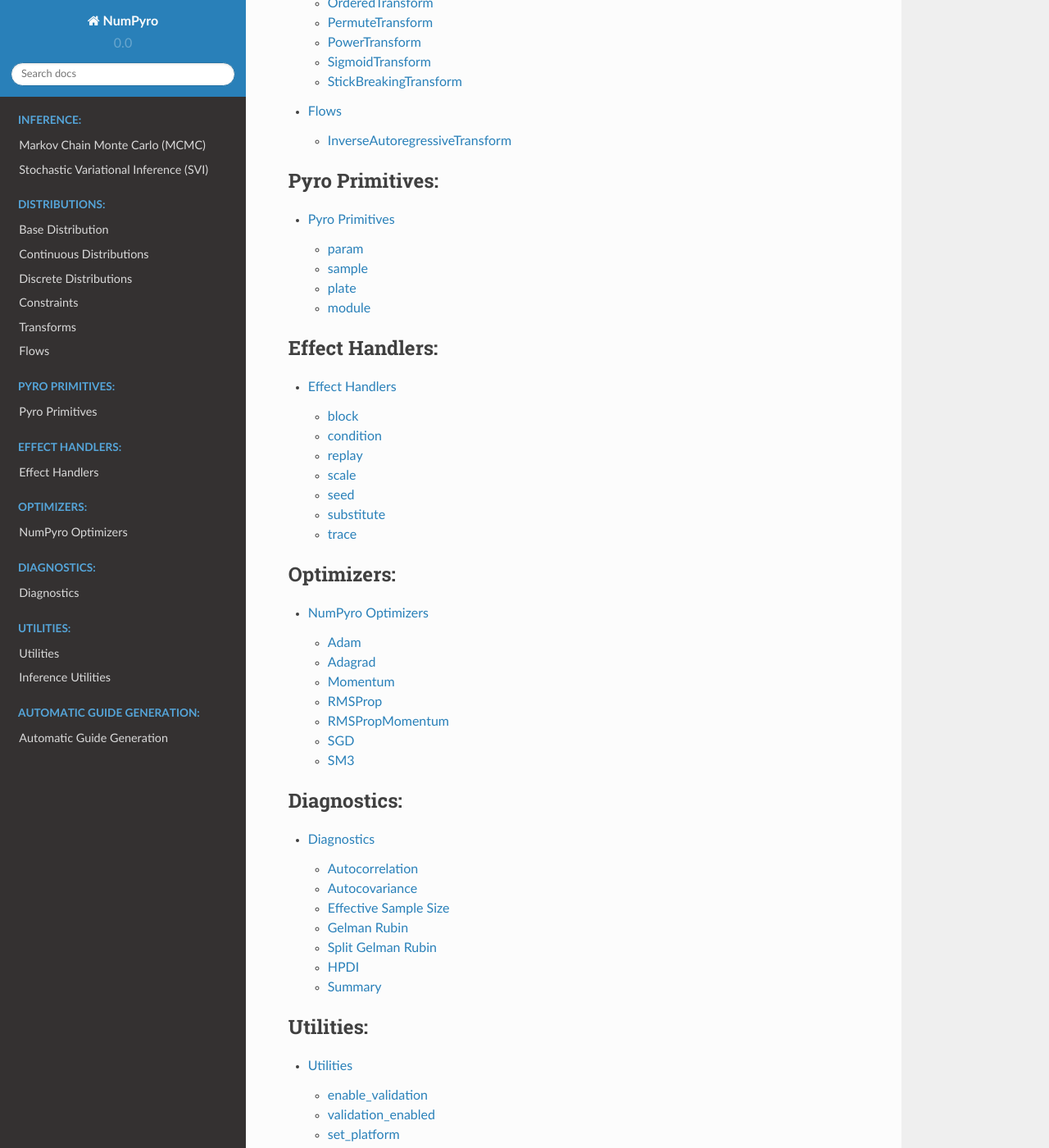
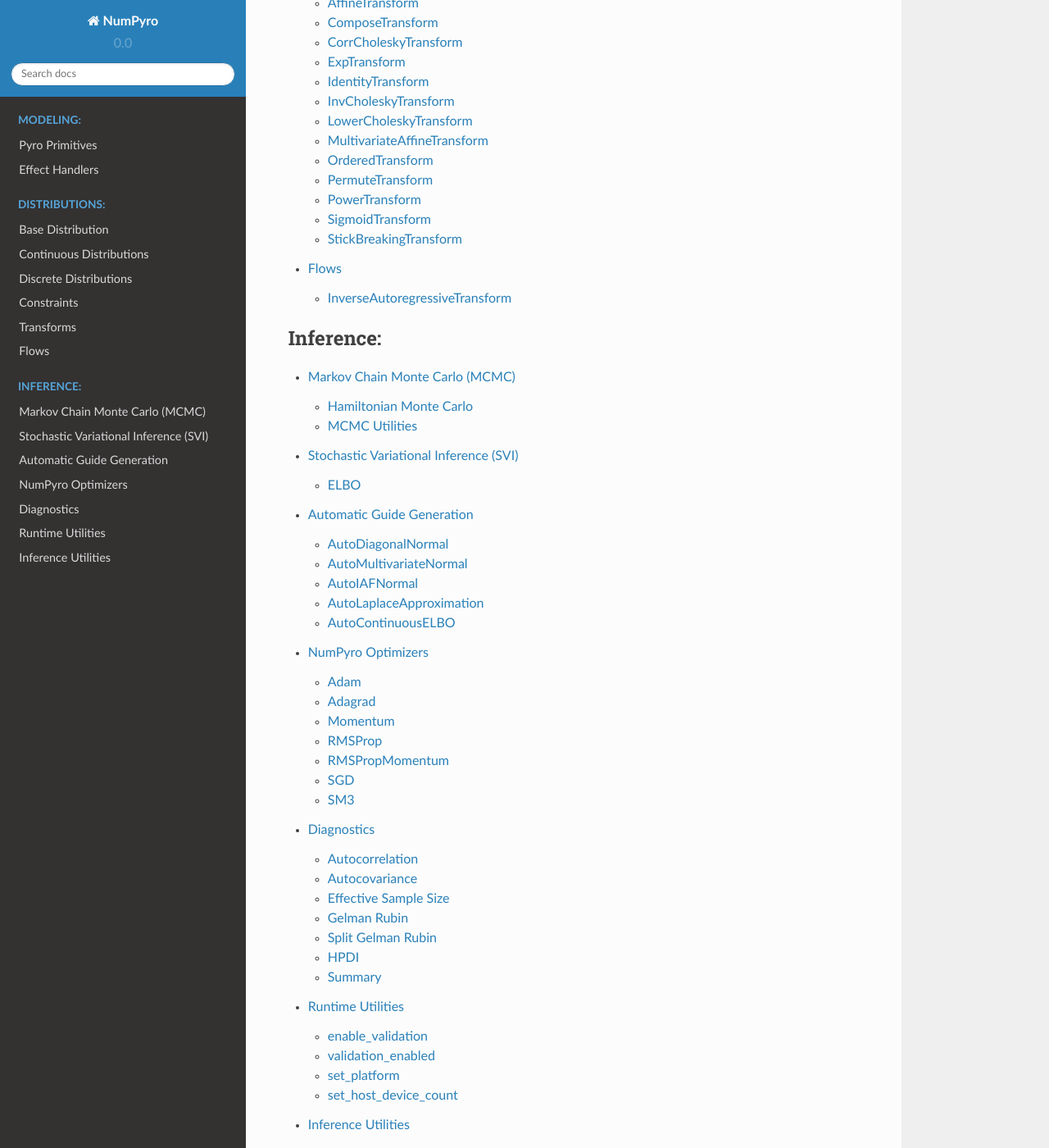
Before and after one commit to pyro-ppl/numpyro, a Sphinx documentation site: the page built from docs/source/index.rst, in a window 1280 px wide and 1400 px high, scrolled down 2424 px. Shown: the whole window at 82% size. Built offline with Sphinx 7.4.7 and the Read the Docs theme 2.0.0, drawn with Linux system fonts in a browser that asks for light colours; some of the changed text lies outside the part shown.

Commit message:
Reorganize documentation

```diff
--- a/docs/source/index.rst
+++ b/docs/source/index.rst
@@ -7,10 +7,10 @@
 .. toctree::
    :glob:
    :maxdepth: 2
-   :caption: Inference:
+   :caption: Modeling:
 
-   mcmc
-   svi
+   primitives
+   handlers
 
 
 .. toctree::
@@ -24,49 +24,14 @@
 .. toctree::
    :glob:
    :maxdepth: 2
-   :caption: Pyro Primitives:
+   :caption: Inference:
 
-   primitives
-
-
-.. toctree::
-   :glob:
-   :maxdepth: 2
-   :caption: Effect Handlers:
-
-   handlers
-
-
-.. toctree::
-   :glob:
-   :maxdepth: 2
-   :caption: Optimizers:
-
+   mcmc
+   svi
+   autoguide
    optimizers
-
-
-.. toctree::
-   :glob:
-   :maxdepth: 2
-   :caption: Diagnostics:
-
    diagnostics
-
-
-.. toctree::
-   :glob:
-   :maxdepth: 2
-   :caption: Utilities:
-
    utilities
-
-
-.. toctree::
-   :glob:
-   :maxdepth: 2
-   :caption: Automatic Guide Generation:
-
-   autoguide
 
 
 Indices and tables
--- a/docs/source/utilities.rst
+++ b/docs/source/utilities.rst
@@ -1,5 +1,5 @@
-Utilities
-=========
+Runtime Utilities
+=================
 
 enable_validation
 -----------------
```
